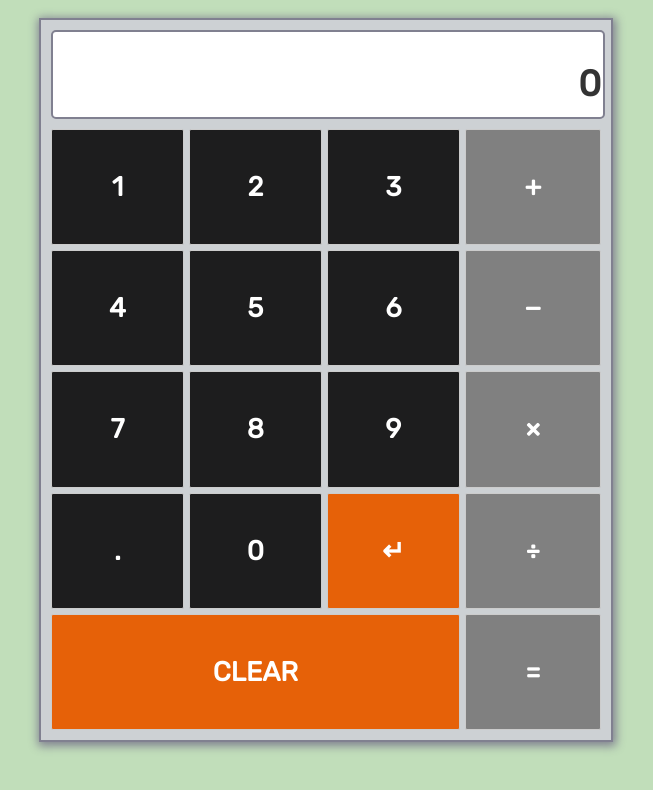
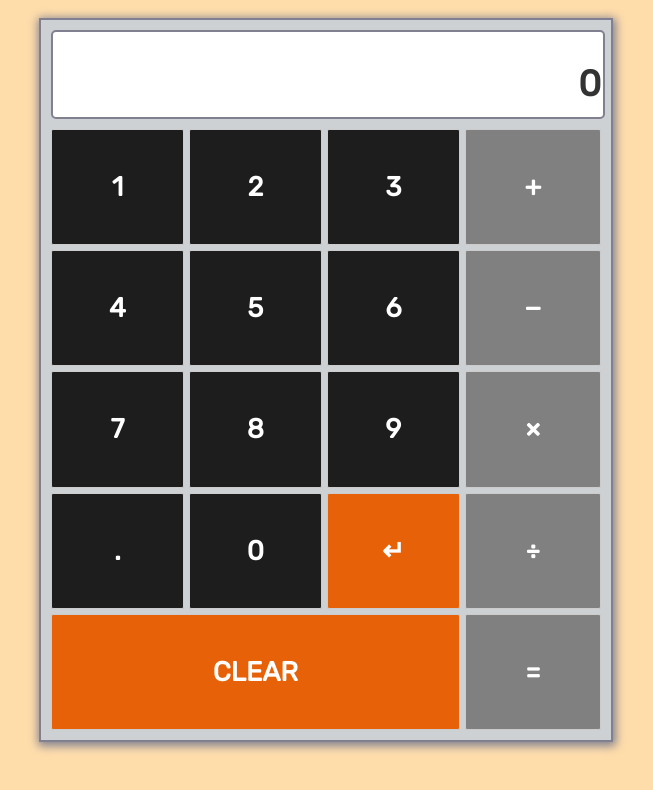
Before and after one commit to Conor-Mack/svelte-calculator, a Svelte app: page / in a window 1280 px wide. Shown: the top 790 px of the page, without its empty margins (314-967 px from the left). Built offline with nearby package versions, Linux system fonts and the light colour scheme.

Commit message:
Change background color

```diff
--- a/src/App.svelte
+++ b/src/App.svelte
@@ -165,7 +165,7 @@
     flex-flow: row nowrap;
     width: 100%;
     height: 100%;
-    background: #c1deba;
+    background: #ffddab;
     justify-content: center;
     align-items: center;
   }
```
